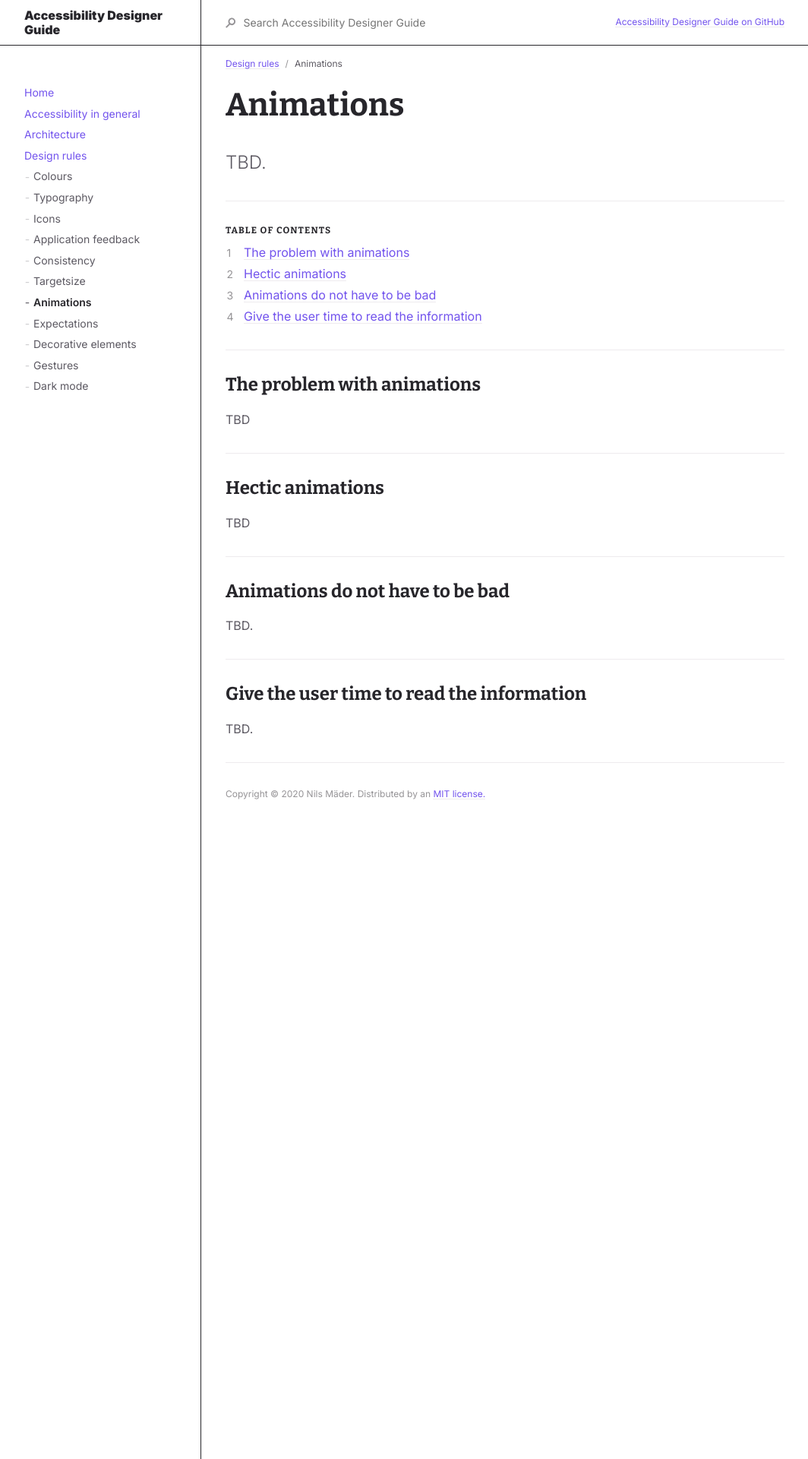
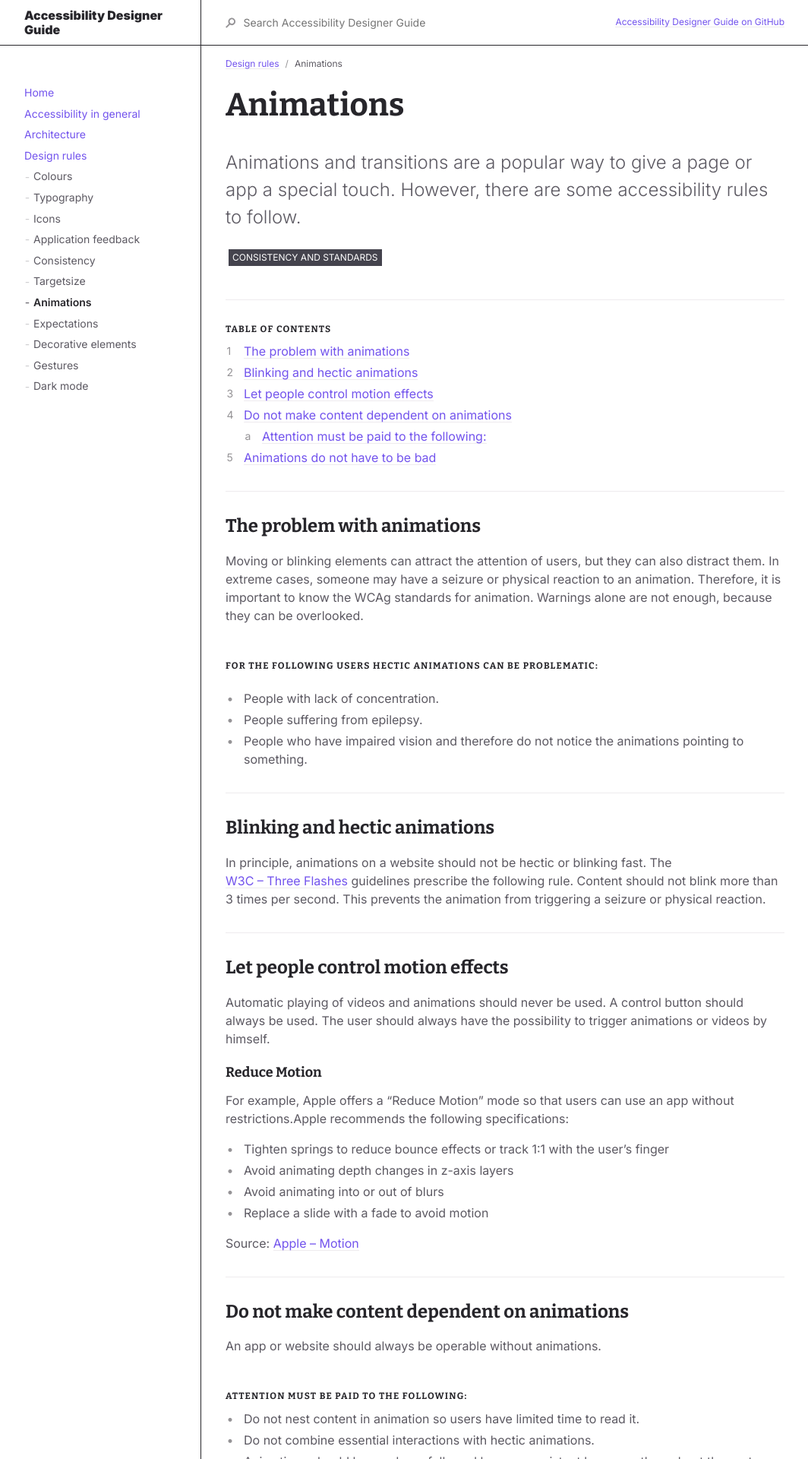
Before and after one commit to NMA93/Accessibility-Designer-Guide, a Jekyll site: the page built from docs/design-rules/animations.md, in a window 1280 px wide. Shown: the top 1920 px of the page at 76% size, without its empty margins (107-1171 px from the left). Built offline with Jekyll 4.4.1, drawn with Linux system fonts in a browser that asks for light colours; some of the changed text lies outside the part shown.

Commit message:
articles

```diff
--- a/docs/design-rules/animations.md
+++ b/docs/design-rules/animations.md
@@ -9,8 +9,11 @@ nav_order: 6
 {: .no_toc }
 {: .fs-9 }
 
-TBD.
+Animations and transitions are a popular way to give a page or app a special touch. However, there are some accessibility rules to follow.
 {: .fs-6 .fw-300 }
+
+Consistency and standards
+{: .label .label-black }
 
 ---
 
@@ -24,19 +27,69 @@ TBD.
 ---
 
 ## The problem with animations
-TBD
+Moving or blinking elements can attract the attention of users, but they can also distract them. In extreme cases, someone may have a seizure or physical reaction to an animation. Therefore, it is important to know the WCAg standards for animation. Warnings alone are not enough, because they can be overlooked.
+{: .mb-8 }
+
+#### For the following users hectic animations can be problematic:
+{: .no_toc .mb-5 }
+
+- People with lack of concentration.
+- People suffering from epilepsy.
+- People who have impaired vision and therefore do not notice the animations pointing to something.
 
 ---
 
-## Hectic animations
-TBD
+## Blinking and hectic animations
+In principle, animations on a website should not be hectic or blinking fast. The [W3C – Three Flashes](https://www.w3.org/WAI/WCAG21/Understanding/three-flashes-or-below-threshold "W3C – Three Flashes"){:target="_blank"} guidelines prescribe the following rule. Content should not blink more than 3 times per second. This prevents the animation from triggering a seizure or physical reaction.
 
 ---
 
-## Animations do not have to be bad
-TBD.
+## Let people control motion effects
+Automatic playing of videos and animations should never be used. A control button should always be used. The user should always have the possibility to trigger animations or videos by himself.
+
+### Reduce Motion
+{: .no_toc }
+For example, Apple offers a "Reduce Motion" mode so that users can use an app without restrictions.Apple recommends the following specifications:
+
+- Tighten springs to reduce bounce effects or track 1:1 with the user’s finger
+- Avoid animating depth changes in z-axis layers
+- Avoid animating into or out of blurs
+- Replace a slide with a fade to avoid motion
+
+Source: [Apple – Motion](https://developer.apple.com/design/human-interface-guidelines/accessibility/overview/appearance-effects/#motion "Apple – Motion"){:target="_blank"}
 
 ---
 
-## Give the user time to read the information
-TBD.
+## Do not make content dependent on animations
+An app or website should always be operable without animations.
+{: .mb-8 }
+
+#### Attention must be paid to the following:
+
+- Do not nest content in animation so users have limited time to read it.
+- Do not combine essential interactions with hectic animations.
+- Animations should be used carefully and have a consistent language throughout the system.
+
+---
+
+
+## Animations do not have to be bad
+Supporting animations can help users to find their way around a system easily. A good example is the Apple toolbar in MacOS. By gently enlarging the tools, attention is drawn to the active tool.
+
+![](//placehold.it/800x200)
+
+Another good example are "back" animations that smoothly move the content along the x-axis.
+
+![](//placehold.it/800x200)
+
+
+
+---
+
+##### Links
+{: .no_toc }
+
+[W3C – Three Flashes](https://www.w3.org/WAI/WCAG21/Understanding/three-flashes-or-below-threshold "W3C – Three Flashes"){:target="_blank"} <br>
+[W3C – Seizures and Physical Reactions](https://www.w3.org/WAI/WCAG21/Understanding/seizures-and-physical-reactions "W3C – Seizures and Physical Reactions"){:target="_blank"} <br>
+[W3C – Seizures and Physical Reactions](https://www.w3.org/WAI/WCAG21/Understanding/seizures-and-physical-reactions "W3C – Seizures and Physical Reactions"){:target="_blank"} <br>
+[Apple – Motion](https://developer.apple.com/design/human-interface-guidelines/accessibility/overview/appearance-effects/#motion "Apple – Motion"){:target="_blank"}
```
Also changed, not shown: docs/design-rules/targetsize.md (+27 -4 lines), 4 other files.
